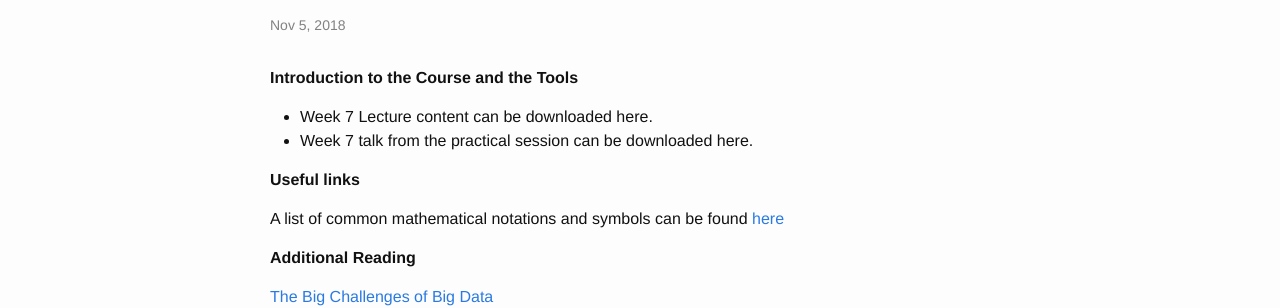
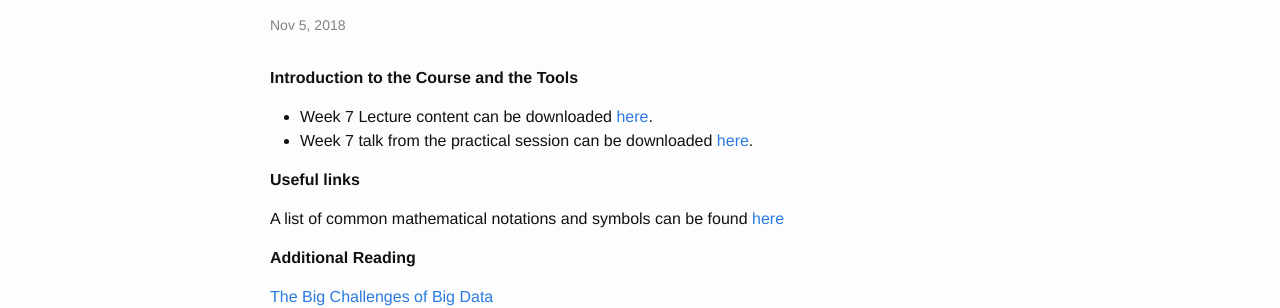
Before and after one commit to sods/bioinformatics, a Jekyll site: the page built from _posts/2018-11-5-week-7-introduction-and-course-tools.md, in a window 1280 px wide. Shown: the part 480-788 px from the top of the page. Built offline with Jekyll 4.4.1, drawn with Linux system fonts in a browser that asks for light colours; comment, search, counter and statistics services are not loaded; part of the change alters nothing that is shown.

```diff
--- a/_posts/2018-11-5-week-7-introduction-and-course-tools.md
+++ b/_posts/2018-11-5-week-7-introduction-and-course-tools.md
@@ -8,8 +8,8 @@ session: 2018-2019
 tagline: Introduction to the Course and the Tools
 ---
 
-* Week 7 Lecture content can be downloaded here.
-* Week 7 talk from the practical session can be downloaded here.
+* Week 7 Lecture content can be downloaded [here](http://opendsi.cc/bioinformatics/assets/Lecture_Wk7.pdf).
+* Week 7 talk from the practical session can be downloaded [here](http://opendsi.cc/bioinformatics/assets/CoCalcCloud_BMS353.pdf).
 
 
 **Useful links**
```
